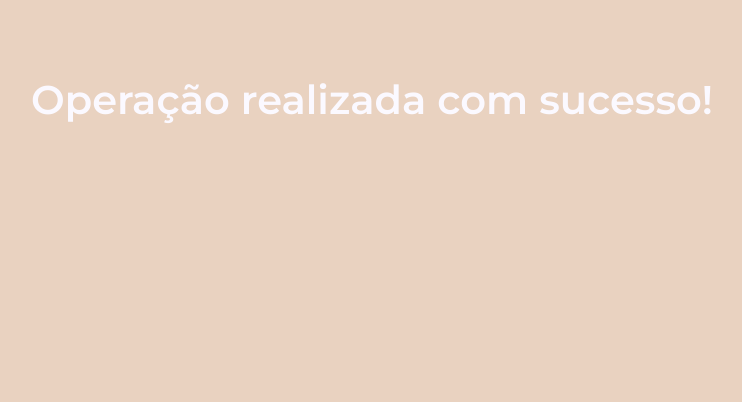
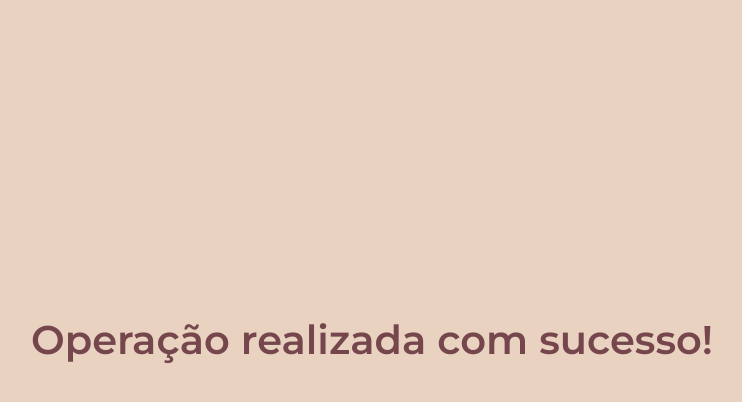
Before and after one commit to julia-kretzer-senai/pizzaria-fullstack, a website: page fim.html in a window 1280 px wide. Shown: the whole page, without its empty margins (268-1010 px from the left). Drawn offline with Linux system fonts and the light colour scheme.

Commit message:
Update style.css

```diff
--- a/style.css
+++ b/style.css
@@ -175,7 +175,6 @@ input[type=checkbox], input[type=radio] {
     margin-left: 25vw;
 }
 
-
 .produto {
     background-color: #75474D;
     color: #FBF9FF;
@@ -184,3 +183,8 @@ input[type=checkbox], input[type=radio] {
     border-radius: 5px;
     font-size: 1.3rem;
 }
+
+#fim-title {
+    color: #75474D;
+    margin-top: 30vh;
+}
```
